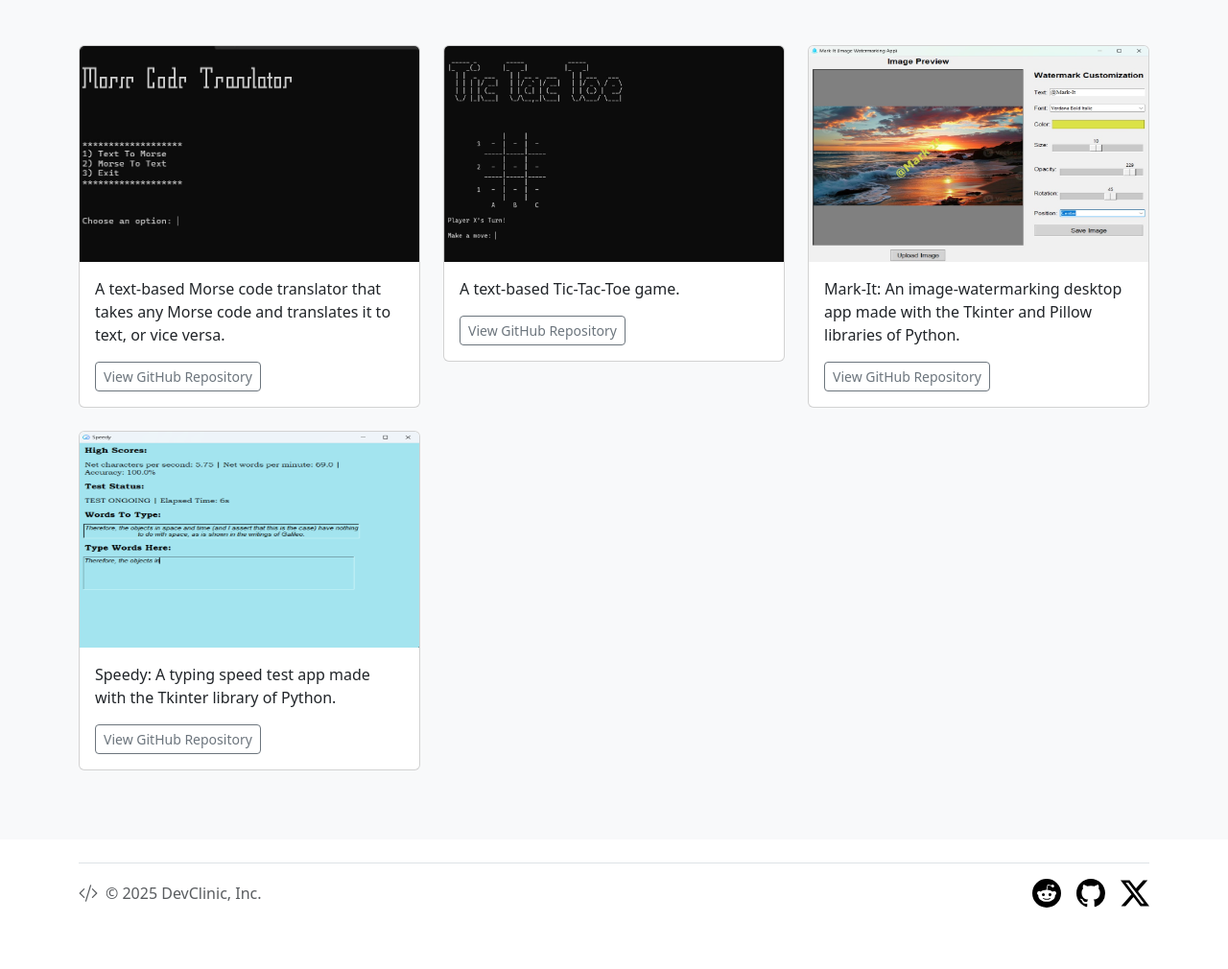
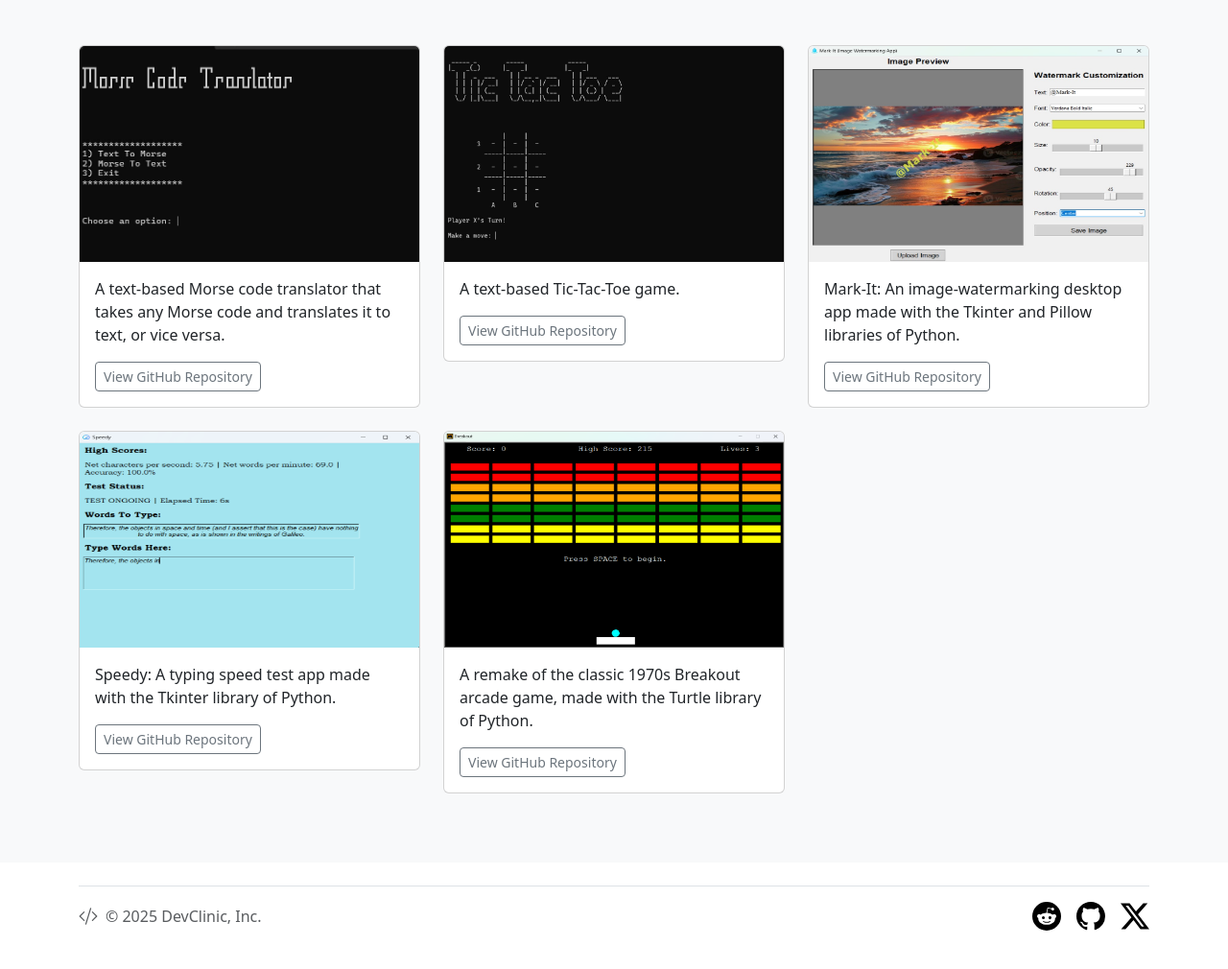
Before and after one commit to Coding-Doctor-Omar/Portfolio-Website, a Flask app: page /projects in a window 1280 px wide. Shown: the part 286-1296 px from the top of the page at 96% size. Before the commit the page ends 1232 px from the top, so only its background shows below. Run offline with Flask 3, Linux system fonts and the light colour scheme; some libraries are stand-ins or nearby versions.

Commit message:
Add a new project to the projects page.

```diff
--- a/templates/projects.html
+++ b/templates/projects.html
@@ -81,10 +81,29 @@
                          src="{{ url_for('static', filename='images/typing_speed_test.png') }}"
                          data-holder-rendered="true" style="height: 225px; width: 100%; display: block;">
                     <div class="card-body">
-                        <p class="card-text">Speedy: A typing speed test app made with the Tkinter library of Python.</p>
+                        <p class="card-text">Speedy: A typing speed test app made with the Tkinter library of
+                            Python.</p>
                         <div class="d-flex justify-content-between align-items-center">
                             <div class="btn-group">
                                 <a href="https://github.com/Coding-Doctor-Omar/Typing-Speed-Test-App" target="_blank"
+                                   class="btn btn-sm btn-outline-secondary">View GitHub Repository</a>
+                            </div>
+                        </div>
+                    </div>
+                </div>
+            </div>
+            <div class="col-md-4">
+                <div class="card mb-4 box-shadow">
+                    <img class="card-img-top"
+                         data-src="holder.js/100px225?theme=thumb&amp;bg=55595c&amp;fg=eceeef&amp;text=Thumbnail"
+                         alt="Thumbnail [100%x225]"
+                         src="{{ url_for('static', filename='images/breakout_game.png') }}"
+                         data-holder-rendered="true" style="height: 225px; width: 100%; display: block;">
+                    <div class="card-body">
+                        <p class="card-text">A remake of the classic 1970s Breakout arcade game, made with the Turtle library of Python.</p>
+                        <div class="d-flex justify-content-between align-items-center">
+                            <div class="btn-group">
+                                <a href="https://github.com/Coding-Doctor-Omar/Breakout-Game-Remake" target="_blank"
                                    class="btn btn-sm btn-outline-secondary">View GitHub Repository</a>
                             </div>
                         </div>
```
Also changed, not shown: static/images/breakout_game.png (added).
